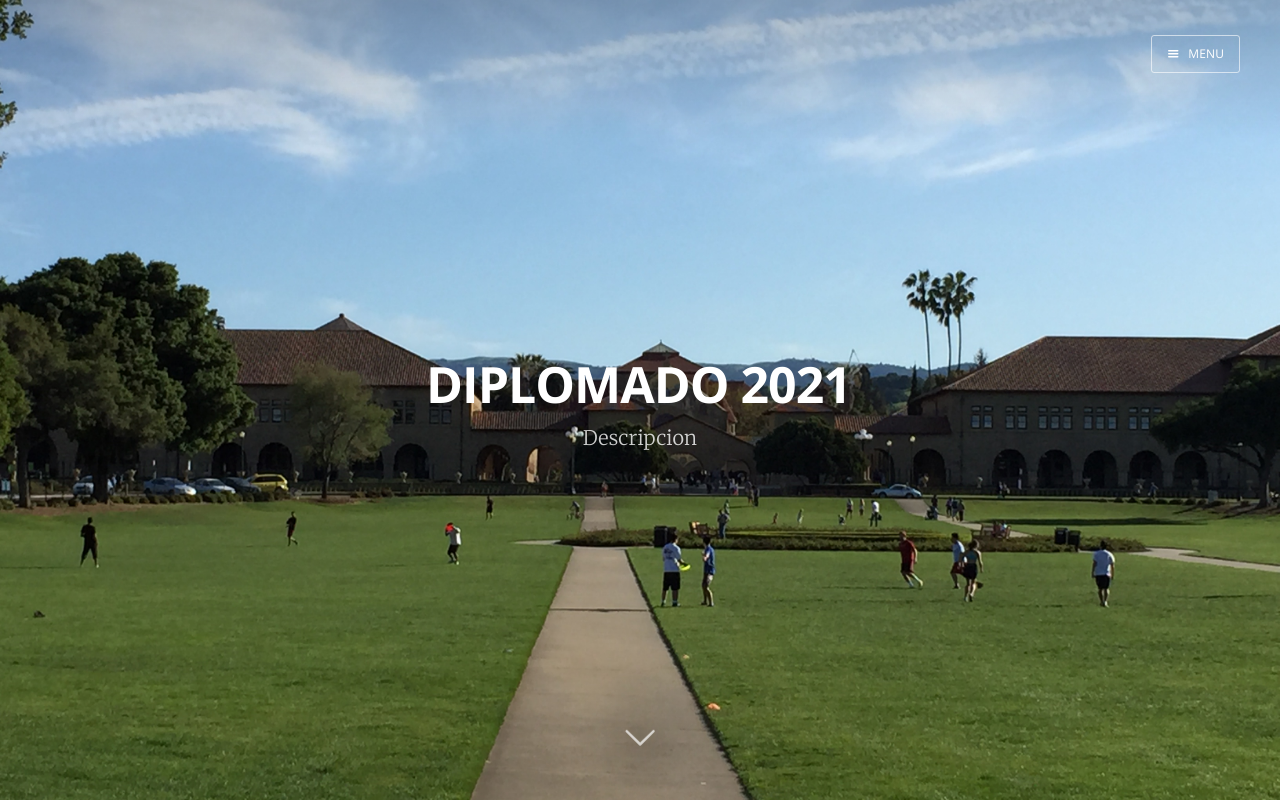
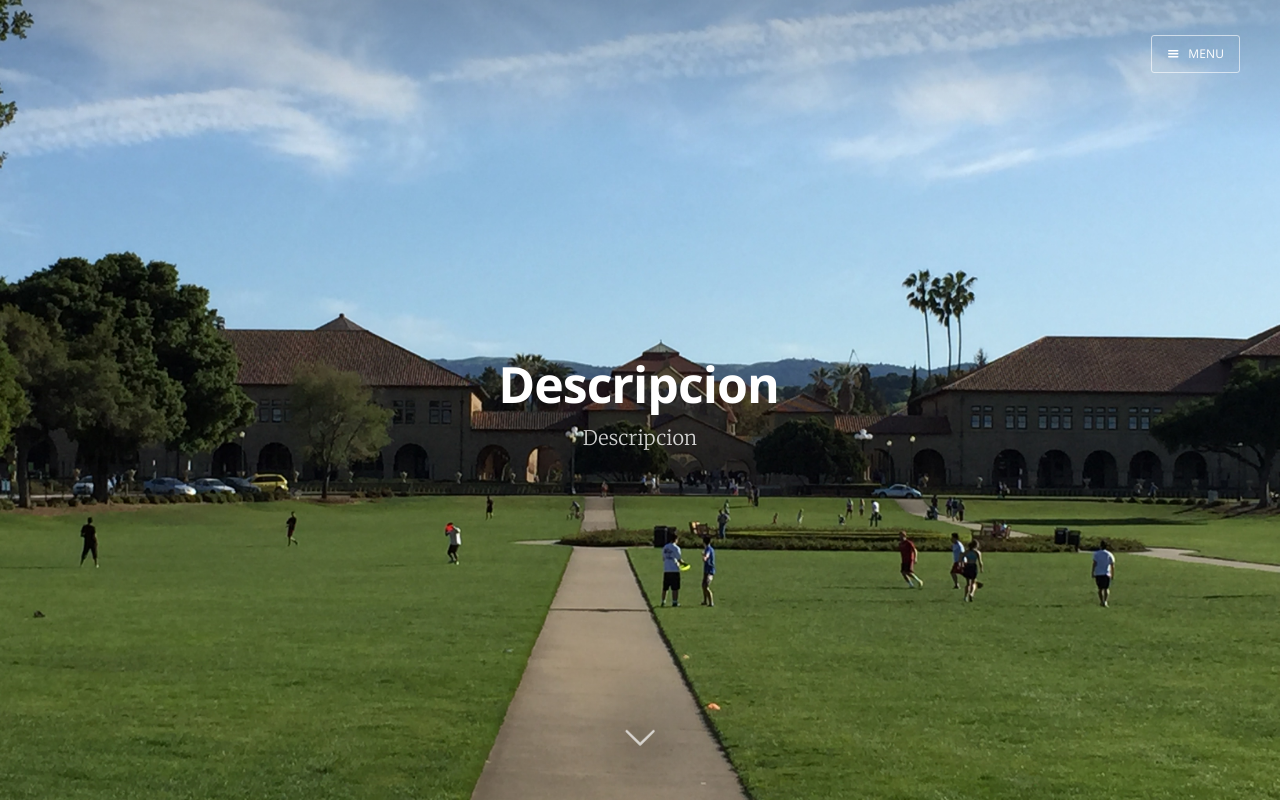
Before and after one commit to eselin28/diplomado21, a plain HTML site: page index.html in a window 1280 px wide. Shown: the top 802 px of the page. Drawn offline with nearby package versions, Linux system fonts and the light colour scheme.

Commit message:
colaboracion

```diff
--- a/index.html
+++ b/index.html
@@ -7,7 +7,7 @@
 
     <meta charset="utf-8">
 
-    <title>Ejercicio</title>
+    <title>Pagina diplomado</title>
     <meta name="description" content="Ejercicio del Curso Profesional de GIT y GitHub.">
     <meta http-equiv="Content-Type" content="text/html" charset="UTF-8" />
     <meta http-equiv="X-UA-Compatible" content="IE=edge,chrome=1" />
@@ -68,7 +68,7 @@
             </nav>
             <div class="vertical">
                 <div class="main-header-content inner">
-                    <h1 class="page-title">DIPLOMADO 2021</h1>
+                    <h1 class="page-title">Descripcion </h1>
                     <h2 class="page-description">Descripcion</h2>
                 </div>
             </div>
```
